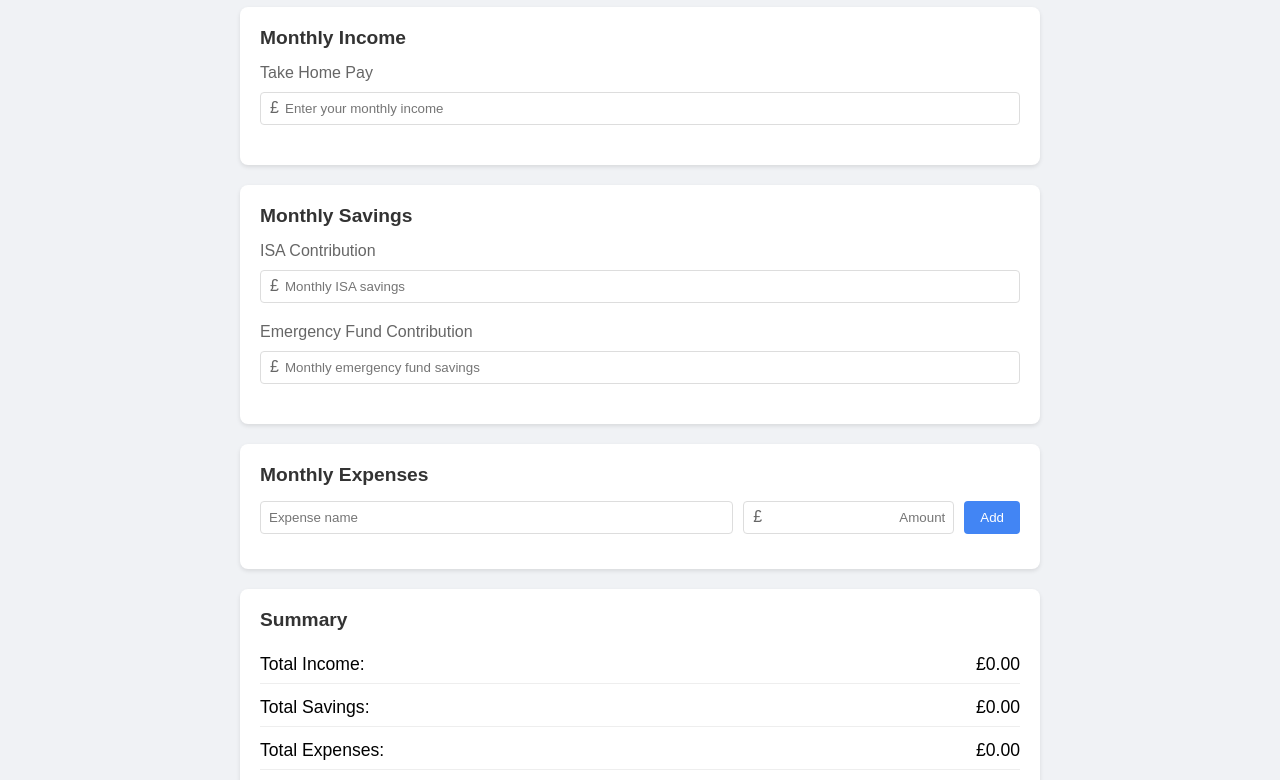
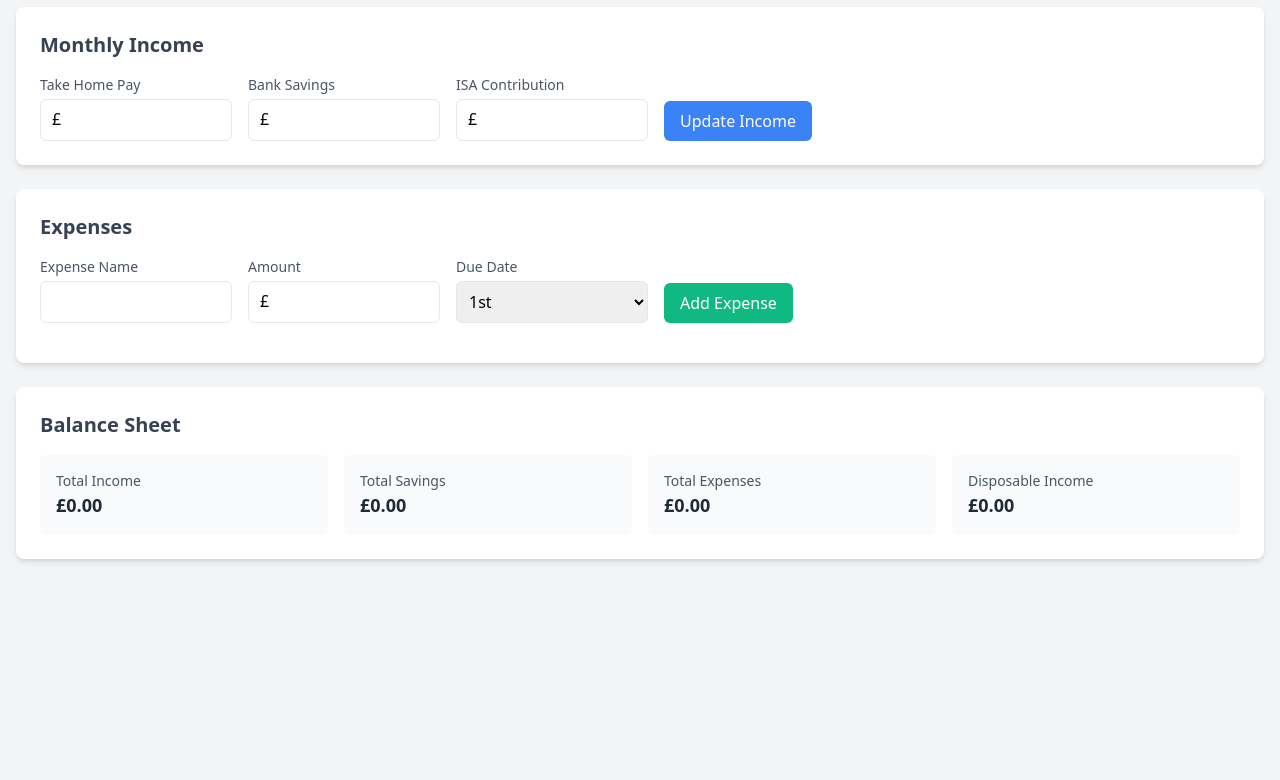
Before and after one commit to lukevonbergen/finance, a plain HTML site: page index.html in a window 1280 px wide. Shown: the part 93-873 px from the top of the page. After the commit the page ends 800 px from the top, so only its background shows below. Drawn offline with nearby package versions, Linux system fonts and the light colour scheme.

Commit message:
Update index.html - new format with expense dates

```diff
--- a/index.html
+++ b/index.html
@@ -3,360 +3,242 @@
 <head>
     <meta charset="UTF-8">
     <meta name="viewport" content="width=device-width, initial-scale=1.0">
-    <title>Finance Dashboard</title>
-    <style>
-        body {
-            font-family: Arial, sans-serif;
-            margin: 0;
-            padding: 20px;
-            background-color: #f0f2f5;
-        }
-        .container {
-            max-width: 800px;
-            margin: 0 auto;
-        }
-        .card {
-            background: white;
-            padding: 20px;
-            border-radius: 8px;
-            box-shadow: 0 2px 4px rgba(0,0,0,0.1);
-            margin-bottom: 20px;
-        }
-        input {
-            width: 100%;
-            padding: 8px;
-            margin: 5px 0;
-            border: 1px solid #ddd;
-            border-radius: 4px;
-            box-sizing: border-box;
-        }
-        .expense-form {
-            display: flex;
-            gap: 10px;
-            margin-bottom: 15px;
-        }
-        .expense-form input {
-            margin: 0;
-        }
-        .expense-name { flex: 2; }
-        .expense-amount { flex: 1; }
-        button {
-            background: #4285f4;
-            color: white;
-            border: none;
-            padding: 8px 16px;
-            border-radius: 4px;
-            cursor: pointer;
-        }
-        button:hover {
-            background: #3367d6;
-        }
-        .expense-item {
-            display: grid;
-            grid-template-columns: 1fr auto auto auto;
-            gap: 15px;
-            padding: 10px;
-            border-bottom: 1px solid #eee;
-            align-items: center;
-        }
-        .expense-item.editing {
-            background-color: #f8f9fa;
-        }
-        .expense-list {
-            margin-top: 15px;
-        }
-        .summary {
-            font-size: 1.1em;
-            margin-top: 15px;
-        }
-        .summary-item {
-            display: flex;
-            justify-content: space-between;
-            margin: 5px 0;
-            padding: 8px 0;
-            border-bottom: 1px solid #eee;
-        }
-        .section-heading {
-            margin: 0 0 15px 0;
-            font-size: 1.2em;
-            color: #333;
-        }
-        .currency-input {
-            position: relative;
-        }
-        .currency-input::before {
-            content: '£';
-            position: absolute;
-            left: 10px;
-            top: 50%;
-            transform: translateY(-50%);
-            color: #666;
-            z-index: 1;
-        }
-        .currency-input input {
-            padding-left: 24px;
-        }
-        .input-label {
-            display: block;
-            margin-bottom: 5px;
-            color: #666;
-            font-weight: 500;
-        }
-        .input-group {
-            margin-bottom: 15px;
-        }
-        .expense-amount {
-            text-align: right;
-            min-width: 100px;
-        }
-        .remaining-positive {
-            color: #28a745;
-            font-weight: bold;
-        }
-        .remaining-negative {
-            color: #dc3545;
-            font-weight: bold;
-        }
-        .edit-button {
-            background: #ffc107;
-        }
-        .save-button {
-            background: #28a745;
-        }
-        .cancel-button {
-            background: #dc3545;
-        }
-        .button-group {
-            display: flex;
-            gap: 5px;
-        }
-        .edit-form {
-            display: flex;
-            gap: 10px;
-            align-items: center;
-        }
-        .edit-form input {
-            margin: 0;
-        }
-    </style>
+    <title>Money</title>
+    <link href="https://cdnjs.cloudflare.com/ajax/libs/tailwindcss/2.2.19/tailwind.min.css" rel="stylesheet">
 </head>
-<body>
-    <div class="container">
-        <h1>Finance Dashboard</h1>
+<body class="bg-gray-100">
+    <div class="container mx-auto px-4 py-8">
+        <h1 class="text-3xl font-bold mb-8 text-gray-800">Personal Finance Dashboard</h1>
 
         <!-- Income Section -->
-        <div class="card">
-            <h2 class="section-heading">Monthly Income</h2>
-            <div class="input-group">
-                <label class="input-label">Take Home Pay</label>
-                <div class="currency-input">
-                    <input type="text" id="monthly-income" placeholder="Enter your monthly income">
+        <div class="bg-white rounded-lg shadow-md p-6 mb-6">
+            <h2 class="text-xl font-semibold mb-4 text-gray-700">Monthly Income</h2>
+            <div class="flex flex-wrap gap-4">
+                <div class="w-full md:w-auto">
+                    <label class="block text-sm font-medium text-gray-600">Take Home Pay</label>
+                    <div class="relative mt-1">
+                        <span class="absolute left-3 top-2">£</span>
+                        <input type="number" id="takeHome" class="pl-6 p-2 border rounded-md w-full md:w-48" step="0.01">
+                    </div>
                 </div>
-            </div>
-        </div>
-
-        <!-- Savings Section -->
-        <div class="card">
-            <h2 class="section-heading">Monthly Savings</h2>
-            <div class="input-group">
-                <label class="input-label">ISA Contribution</label>
-                <div class="currency-input">
-                    <input type="text" id="isa-savings" placeholder="Monthly ISA savings">
+                <div class="w-full md:w-auto">
+                    <label class="block text-sm font-medium text-gray-600">Bank Savings</label>
+                    <div class="relative mt-1">
+                        <span class="absolute left-3 top-2">£</span>
+                        <input type="number" id="emergencyFund" class="pl-6 p-2 border rounded-md w-full md:w-48" step="0.01">
+                    </div>
                 </div>
-            </div>
-            <div class="input-group">
-                <label class="input-label">Emergency Fund Contribution</label>
-                <div class="currency-input">
-                    <input type="text" id="emergency-fund" placeholder="Monthly emergency fund savings">
+                <div class="w-full md:w-auto">
+                    <label class="block text-sm font-medium text-gray-600">ISA Contribution</label>
+                    <div class="relative mt-1">
+                        <span class="absolute left-3 top-2">£</span>
+                        <input type="number" id="isa" class="pl-6 p-2 border rounded-md w-full md:w-48" step="0.01">
+                    </div>
+                </div>
+                <div class="w-full md:w-auto flex items-end">
+                    <button onclick="updateIncome()" class="bg-blue-500 text-white px-4 py-2 rounded-md hover:bg-blue-600">Update Income</button>
                 </div>
             </div>
         </div>
 
         <!-- Expenses Section -->
-        <div class="card">
-            <h2 class="section-heading">Monthly Expenses</h2>
-            <div class="expense-form">
-                <input type="text" id="expense-name" class="expense-name" placeholder="Expense name">
-                <div class="currency-input">
-                    <input type="text" id="expense-amount" class="expense-amount" placeholder="Amount">
+        <div class="bg-white rounded-lg shadow-md p-6 mb-6">
+            <h2 class="text-xl font-semibold mb-4 text-gray-700">Expenses</h2>
+            <div class="flex flex-wrap gap-4 mb-4">
+                <div class="w-full md:w-auto">
+                    <label class="block text-sm font-medium text-gray-600">Expense Name</label>
+                    <input type="text" id="expenseName" class="mt-1 p-2 border rounded-md w-full md:w-48">
                 </div>
-                <button onclick="addExpense()">Add</button>
+                <div class="w-full md:w-auto">
+                    <label class="block text-sm font-medium text-gray-600">Amount</label>
+                    <div class="relative mt-1">
+                        <span class="absolute left-3 top-2">£</span>
+                        <input type="number" id="expenseAmount" class="pl-6 p-2 border rounded-md w-full md:w-48" step="0.01">
+                    </div>
+                </div>
+                <div class="w-full md:w-auto">
+                    <label class="block text-sm font-medium text-gray-600">Due Date</label>
+                    <select id="expenseDate" class="mt-1 p-2 border rounded-md w-full md:w-48">
+                        <!-- Options will be populated by JavaScript -->
+                    </select>
+                </div>
+                <div class="w-full md:w-auto flex items-end">
+                    <button onclick="addExpense()" class="bg-green-500 text-white px-4 py-2 rounded-md hover:bg-green-600">Add Expense</button>
+                </div>
             </div>
-            <div id="expense-list" class="expense-list"></div>
+            <div id="expensesList" class="space-y-2"></div>
         </div>
 
-        <!-- Summary Section -->
-        <div class="card">
-            <h2 class="section-heading">Summary</h2>
-            <div class="summary">
-                <div class="summary-item">
-                    <span>Total Income:</span>
-                    <span id="total-income">£0.00</span>
+        <!-- Balance Sheet -->
+        <div class="bg-white rounded-lg shadow-md p-6">
+            <h2 class="text-xl font-semibold mb-4 text-gray-700">Balance Sheet</h2>
+            <div class="grid grid-cols-1 md:grid-cols-2 lg:grid-cols-4 gap-4">
+                <div class="p-4 bg-gray-50 rounded-md">
+                    <h3 class="text-sm font-medium text-gray-600">Total Income</h3>
+                    <p id="totalIncome" class="text-lg font-semibold text-gray-800">£0.00</p>
                 </div>
-                <div class="summary-item">
-                    <span>Total Savings:</span>
-                    <span id="total-savings">£0.00</span>
+                <div class="p-4 bg-gray-50 rounded-md">
+                    <h3 class="text-sm font-medium text-gray-600">Total Savings</h3>
+                    <p id="totalSavings" class="text-lg font-semibold text-gray-800">£0.00</p>
                 </div>
-                <div class="summary-item">
-                    <span>Total Expenses:</span>
-                    <span id="total-expenses">£0.00</span>
+                <div class="p-4 bg-gray-50 rounded-md">
+                    <h3 class="text-sm font-medium text-gray-600">Total Expenses</h3>
+                    <p id="totalExpenses" class="text-lg font-semibold text-gray-800">£0.00</p>
                 </div>
-                <div class="summary-item">
-                    <span>Remaining:</span>
-                    <span id="remaining">£0.00</span>
+                <div class="p-4 bg-gray-50 rounded-md">
+                    <h3 class="text-sm font-medium text-gray-600">Disposable Income</h3>
+                    <p id="disposableIncome" class="text-lg font-semibold text-gray-800">£0.00</p>
                 </div>
             </div>
         </div>
     </div>
 
     <script>
+        // Data structure
         let financeData = {
-            monthlyIncome: 0,
-            isaSavings: 0,
-            emergencyFund: 0,
+            income: {
+                takeHome: 0,
+                emergencyFund: 0,
+                isa: 0
+            },
             expenses: []
         };
 
-        let editingIndex = -1;
-
-        function loadSavedData() {
-            const saved = localStorage.getItem('financeData');
-            if (saved) {
-                financeData = JSON.parse(saved);
-                updateAllDisplays();
+        // Load data from localStorage
+        function loadData() {
+            const savedData = localStorage.getItem('financeData');
+            if (savedData) {
+                financeData = JSON.parse(savedData);
+                updateUI();
             }
         }
 
+        // Save data to localStorage
         function saveData() {
             localStorage.setItem('financeData', JSON.stringify(financeData));
-            updateAllDisplays();
         }
 
+        // Format currency
         function formatCurrency(amount) {
-            return '£' + parseFloat(amount).toFixed(2);
+            return new Intl.NumberFormat('en-GB', {
+                style: 'currency',
+                currency: 'GBP'
+            }).format(amount);
         }
 
-        function formatAmount(value) {
-            value = value.replace(/[^\d.]/g, '');
-            const parts = value.split('.');
-            if (parts.length > 2) value = parts[0] + '.' + parts.slice(1).join('');
-            if (parts[1]?.length > 2) {
-                value = parseFloat(value).toFixed(2);
-            }
-            return parseFloat(value) || 0;
-        }
-
-        function addExpense() {
-            const name = document.getElementById('expense-name').value.trim();
-            const amount = formatAmount(document.getElementById('expense-amount').value);
-
-            if (name && amount > 0) {
-                financeData.expenses.push({ name, amount });
-                document.getElementById('expense-name').value = '';
-                document.getElementById('expense-amount').value = '';
-                saveData();
+        // Format date with ordinal suffix
+        function getOrdinalSuffix(day) {
+            if (day > 3 && day < 21) return 'th';
+            switch (day % 10) {
+                case 1: return 'st';
+                case 2: return 'nd';
+                case 3: return 'rd';
+                default: return 'th';
             }
         }
 
-        function removeExpense(index) {
-            financeData.expenses.splice(index, 1);
-            saveData();
+        function formatDate(day) {
+            return `${day}${getOrdinalSuffix(day)}`;
         }
 
-        function editExpense(index) {
-            editingIndex = index;
-            updateExpenseList();
-        }
+        // Populate date dropdown
+        function populateDateDropdown() {
+            const dateSelect = document.getElementById('expenseDate');
+            dateSelect.innerHTML = '';
 
-        function saveEdit(index) {
-            const newName = document.getElementById(`edit-name-${index}`).value.trim();
-            const newAmount = formatAmount(document.getElementById(`edit-amount-${index}`).value);
-
-            if (newName && newAmount > 0) {
-                financeData.expenses[index] = { name: newName, amount: newAmount };
-                editingIndex = -1;
-                saveData();
+            for (let i = 1; i <= 31; i++) {
+                const option = document.createElement('option');
+                option.value = i;
+                option.textContent = formatDate(i);
+                dateSelect.appendChild(option);
             }
         }
 
-        function cancelEdit() {
-            editingIndex = -1;
-            updateExpenseList();
+        // Update income
+        function updateIncome() {
+            financeData.income.takeHome = Number(document.getElementById('takeHome').value) || 0;
+            financeData.income.emergencyFund = Number(document.getElementById('emergencyFund').value) || 0;
+            financeData.income.isa = Number(document.getElementById('isa').value) || 0;
+            saveData();
+            updateUI();
         }
 
-        function updateExpenseList() {
-            const expenseList = document.getElementById('expense-list');
-            expenseList.innerHTML = financeData.expenses.map((expense, index) => {
-                if (index === editingIndex) {
-                    return `
-                        <div class="expense-item editing">
-                            <div class="edit-form">
-                                <input type="text" id="edit-name-${index}" class="expense-name" value="${expense.name}">
-                                <div class="currency-input">
-                                    <input type="text" id="edit-amount-${index}" class="expense-amount" value="${expense.amount}">
-                                </div>
-                            </div>
-                            <div class="button-group">
-                                <button class="save-button" onclick="saveEdit(${index})">Save</button>
-                                <button class="cancel-button" onclick="cancelEdit()">Cancel</button>
-                            </div>
-                        </div>
-                    `;
-                }
-                return `
-                    <div class="expense-item">
-                        <span>${expense.name}</span>
-                        <span class="expense-amount">${formatCurrency(expense.amount)}</span>
-                        <button class="edit-button" onclick="editExpense(${index})">Edit</button>
-                        <button onclick="removeExpense(${index})">Remove</button>
-                    </div>
-                `;
-            }).join('');
+        // Add expense
+        function addExpense() {
+            const name = document.getElementById('expenseName').value;
+            const amount = Number(document.getElementById('expenseAmount').value);
+            const date = Number(document.getElementById('expenseDate').value);
+
+            if (name && amount && date) {
+                financeData.expenses.push({
+                    id: Date.now(),
+                    name,
+                    amount,
+                    date
+                });
+                document.getElementById('expenseName').value = '';
+                document.getElementById('expenseAmount').value = '';
+                document.getElementById('expenseDate').selectedIndex = 0;
+                saveData();
+                updateUI();
+            }
         }
 
-        function updateAllDisplays() {
-            document.getElementById('monthly-income').value = financeData.monthlyIncome || '';
-            document.getElementById('isa-savings').value = financeData.isaSavings || '';
-            document.getElementById('emergency-fund').value = financeData.emergencyFund || '';
-
-            updateExpenseList();
-
-            const totalExpenses = financeData.expenses.reduce((sum, expense) => sum + expense.amount, 0);
-            const totalSavings = financeData.isaSavings + financeData.emergencyFund;
-            const remaining = financeData.monthlyIncome - totalExpenses - totalSavings;
-
-            document.getElementById('total-income').textContent = formatCurrency(financeData.monthlyIncome);
-            document.getElementById('total-savings').textContent = formatCurrency(totalSavings);
-            document.getElementById('total-expenses').textContent = formatCurrency(totalExpenses);
-
-            const remainingElement = document.getElementById('remaining');
-            remainingElement.textContent = formatCurrency(remaining);
-            remainingElement.className = remaining >= 0 ? 'remaining-positive' : 'remaining-negative';
+        // Delete expense
+        function deleteExpense(id) {
+            financeData.expenses = financeData.expenses.filter(expense => expense.id !== id);
+            saveData();
+            updateUI();
         }
 
-        // Event Listeners
-        document.getElementById('monthly-income').addEventListener('input', (e) => {
-            financeData.monthlyIncome = formatAmount(e.target.value);
-            saveData();
-        });
+        // Sort expenses by date
+        function sortExpenses() {
+            financeData.expenses.sort((a, b) => a.date - b.date);
+        }
 
-        document.getElementById('isa-savings').addEventListener('input', (e) => {
-            financeData.isaSavings = formatAmount(e.target.value);
-            saveData();
-        });
+        // Update UI
+        function updateUI() {
+            // Update income inputs
+            document.getElementById('takeHome').value = financeData.income.takeHome;
+            document.getElementById('emergencyFund').value = financeData.income.emergencyFund;
+            document.getElementById('isa').value = financeData.income.isa;
 
-        document.getElementById('emergency-fund').addEventListener('input', (e) => {
-            financeData.emergencyFund = formatAmount(e.target.value);
-            saveData();
-        });
+            // Sort expenses by date
+            sortExpenses();
 
-        document.getElementById('expense-amount').addEventListener('keypress', (e) => {
-            if (e.key === 'Enter') {
-                addExpense();
-            }
-        });
+            // Update expenses list
+            const expensesList = document.getElementById('expensesList');
+            expensesList.innerHTML = financeData.expenses
+                .map(expense => `
+                    <div class="flex justify-between items-center p-2 bg-gray-50 rounded-md">
+                        <div class="flex-1">
+                            <span class="font-medium">${expense.name}</span>
+                            <span class="text-sm text-gray-500 ml-2">(${formatDate(expense.date)})</span>
+                        </div>
+                        <div class="flex items-center gap-4">
+                            <span class="text-gray-600">${formatCurrency(expense.amount)}</span>
+                            <button onclick="deleteExpense(${expense.id})" class="text-red-500 hover:text-red-600">Delete</button>
+                        </div>
+                    </div>
+                `)
+                .join('');
 
-        loadSavedData();
+            // Calculate totals
+            const totalIncome = financeData.income.takeHome;
+            const totalSavings = financeData.income.emergencyFund + financeData.income.isa;
+            const totalExpenses = financeData.expenses.reduce((sum, expense) => sum + expense.amount, 0);
+            const disposableIncome = totalIncome - totalSavings - totalExpenses;
+
+            // Update balance sheet
+            document.getElementById('totalIncome').textContent = formatCurrency(totalIncome);
+            document.getElementById('totalSavings').textContent = formatCurrency(totalSavings);
+            document.getElementById('totalExpenses').textContent = formatCurrency(totalExpenses);
+            document.getElementById('disposableIncome').textContent = formatCurrency(disposableIncome);
+        }
+
+        // Initialize
+        populateDateDropdown();
+        loadData();
     </script>
 </body>
 </html>
```
